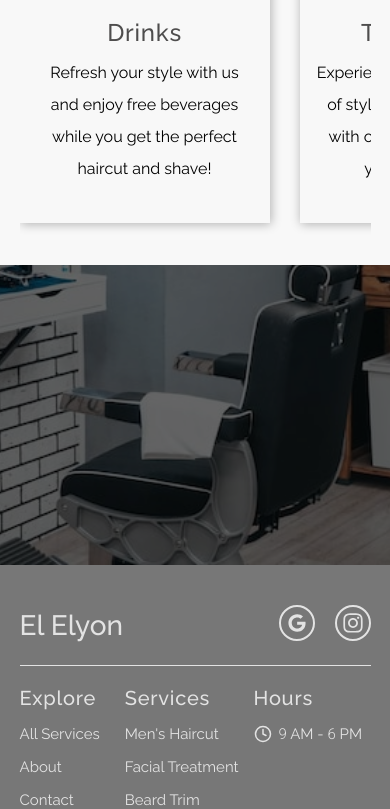
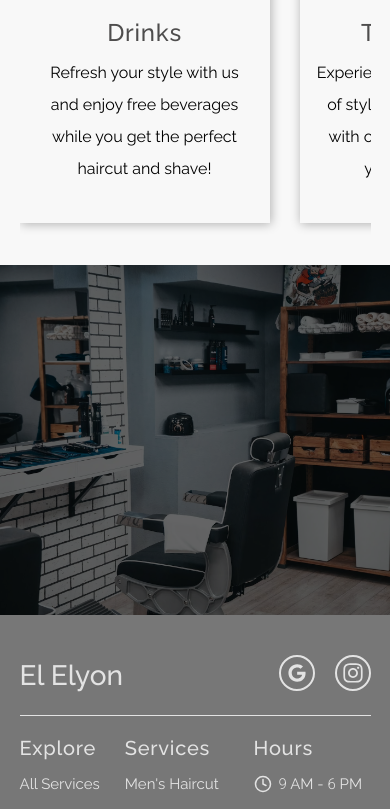
Before and after one commit to HugoBoss04/elelyonfrontend, a Next.js app: page /about in a window 390 px wide. Shown: the part 1796-2605 px from the top of the page. Built offline with nearby package versions, Linux system fonts and the light colour scheme.

Commit message:
UI Fix #20

```diff
--- a/pages/about.js
+++ b/pages/about.js
@@ -1,7 +1,8 @@
 import Layout from '@/components/Layout';
 import classes from '../styles/About.module.css';
 import HeroOne from '../public/images/about-hero-img-1920x1280.jpg';
-import heroTwo from '../public/images/about-hero-2.jpg';
+import HeroTwo from '../public/images/about-hero-img-2-1920x1280.jpg';
+import aboutImg from '../public/images/about-section-img.jpg';
 import includedImgOne from '../public/images/included-img-1-4.jpg';
 import includedImgTwo from '../public/images/included-img-2.jpg';
 import includedImgThree from '../public/images/included-img-3.jpg';
@@ -45,7 +46,7 @@ const AboutPage = () => {
             </div>
             <div className={classes['about-section-two']}>
               <Image
-                src={heroTwo}
+                src={aboutImg}
                 fill
                 alt="Services Image"
                 className={classes['about-section-img']}
@@ -111,9 +112,19 @@ const AboutPage = () => {
             </div>
           </div>
         </div>
-        <div className={classes['about-hero-two-container']}>
-          <div className={classes.overlay}></div>
-        </div>
+        {isDesktop ? (
+          <div className={classes['about-hero-two-container']}></div>
+        ) : (
+          <div className={classes['about-hero-two-img-container-mobile']}>
+            <div className={classes.overlay}></div>
+            <Image
+              src={HeroTwo}
+              fill
+              alt="About Hero Image"
+              className={classes['about-hero-img-two']}
+            />
+          </div>
+        )}
       </div>
     </Layout>
   );
--- a/styles/About.module.css
+++ b/styles/About.module.css
@@ -30,6 +30,7 @@
   max-width: 90vw;
   margin: 0 auto;
   text-align: center;
+  z-index: 5;
 }
 .title-container {
   width: 260px;
@@ -145,6 +146,28 @@
   background-attachment: fixed;
   background-repeat: no-repeat;
 }
+.about-hero-two-img-container-mobile {
+  position: relative;
+  width: 100vw;
+  height: 350px;
+}
+.about-hero-img-two {
+  object-fit: cover;
+}
+.about-hero-two-container-2 {
+  background: transparent;
+  position: relative;
+  width: 100vw;
+  height: 400px;
+}
+.about-hero-img-2 {
+  position: fixed !important;
+  top: 1769.55px !important;
+  left: 0 !important;
+  height: 1280px !important;
+  width: 1920px !important;
+  z-index: 1;
+}
 @media (min-width: 1000px) {
   .about-hero-container {
     height: 500px;
--- a/styles/Footer.module.css
+++ b/styles/Footer.module.css
@@ -118,6 +118,7 @@
     margin-bottom: 20px;
   }
   .text {
+    margin-left: 0;
     font-size: 18px;
   }
   .link {
```
Also changed, not shown: pages/services.js (+23 -4 lines), styles/Services.module.css (+8 -0 lines), public/images/about-section-img.jpg (renamed from public/images/about-hero-2.jpg).
